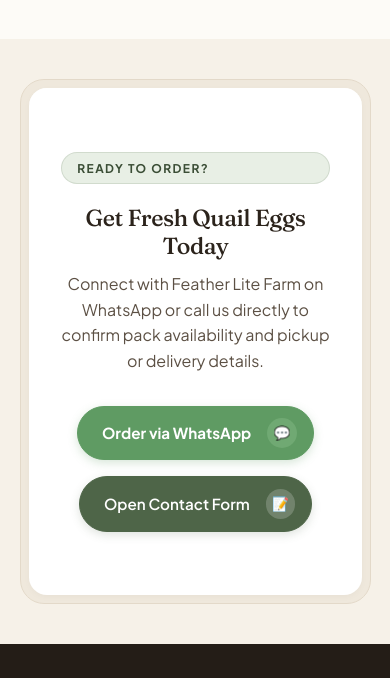
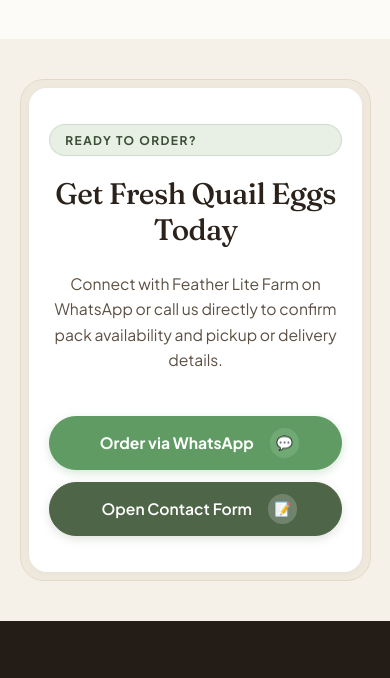
Before and after one commit to Yudaya3006/feather-lite-farm, a website built with Vite: page index.html in a window 390 px wide. Shown: the part 7559-8237 px from the top of the page. Built offline with nearby package versions, Linux system fonts and the light colour scheme.

Commit message:
Refine mobile responsiveness for callout banners, Still Have Questions section, inner card mobile padding, and responsive heading scale

```diff
--- a/index.html
+++ b/index.html
@@ -286,13 +286,13 @@
     <section class="section section-bg-subtle">
       <div class="container">
         <div class="bezel-card reveal-on-scroll">
-          <div class="bezel-card-inner" style="text-align: center; padding: 4rem 2rem;">
+          <div class="bezel-card-inner section-callout-card">
             <div class="eyebrow-badge">Ready To Order?</div>
             <h2>Get Fresh Quail Eggs Today</h2>
             <p class="lead-text" style="margin: 0.75rem auto 2rem auto;">
               Connect with Feather Lite Farm on WhatsApp or call us directly to confirm pack availability and pickup or delivery details.
             </p>
-            <div style="display: flex; gap: 1rem; justify-content: center; flex-wrap: wrap;">
+            <div class="hero-actions" style="justify-content: center;">
               <a href="#" id="banner-whatsapp-btn" target="_blank" rel="noopener noreferrer" class="btn btn-whatsapp">
                 Order via WhatsApp
                 <span class="btn-icon-wrapper">💬</span>
--- a/src/css/components.css
+++ b/src/css/components.css
@@ -635,9 +635,16 @@
   padding: 0 1.75rem 1.5rem 1.75rem;
 }
 
-/* --------------------------------------------------------------------------
-   CONTACT & ORDER FORM UI
-   -------------------------------------------------------------------------- */
+/* Callout Banners & Form Card Container System */
+.section-callout-card {
+  text-align: center;
+  padding: 3.5rem 2.5rem;
+}
+
+.contact-form-inner {
+  padding: 2.5rem;
+}
+
 .contact-grid {
   display: grid;
   grid-template-columns: 0.9fr 1.1fr;
@@ -964,8 +971,24 @@
   .section-hero {
     padding-top: clamp(4.5rem, 10vw, 5.75rem);
   }
-  .section-header {
-    margin-bottom: 2.25rem;
+  /* Callout Banners & Form Mobile Card Padding */
+  .section-callout-card {
+    padding: 2.25rem 1.25rem !important;
+  }
+  .section-callout-card h2 {
+    font-size: clamp(1.85rem, 6.5vw, 2.5rem) !important;
+    line-height: 1.2 !important;
+    margin-bottom: 0.75rem !important;
+    max-width: 100% !important;
+  }
+  .section-callout-card .lead-text {
+    font-size: clamp(0.98rem, 3.8vw, 1.05rem) !important;
+    line-height: 1.6 !important;
+    margin: 0.75rem auto 1.5rem auto !important;
+    max-width: 100% !important;
+  }
+  .contact-form-inner {
+    padding: 1.75rem 1.25rem !important;
   }
 
   /* About Page Mobile Stacking Order & Visual Constraints */
```
Also changed, not shown: contact.html (+1 -1 lines), faq.html (+2 -2 lines), gallery.html (+1 -1 lines), products.html (+2 -2 lines).
